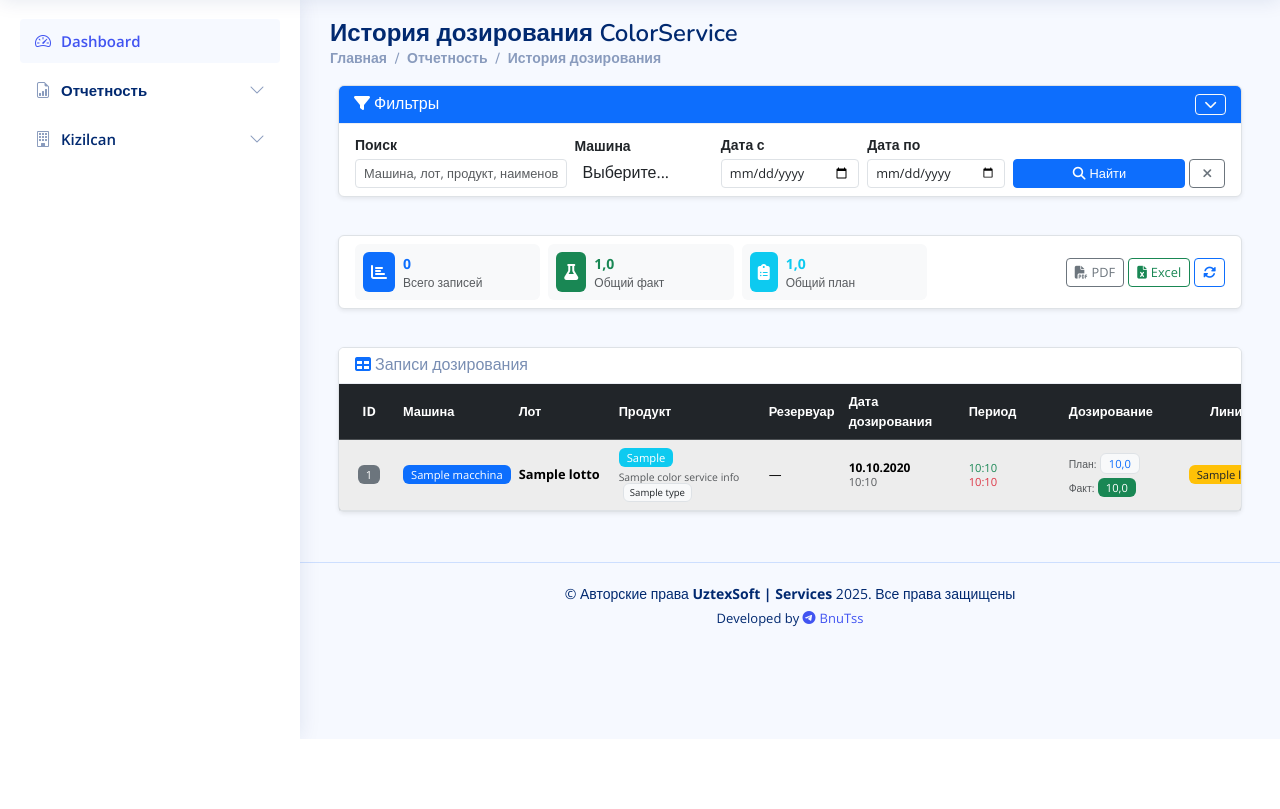
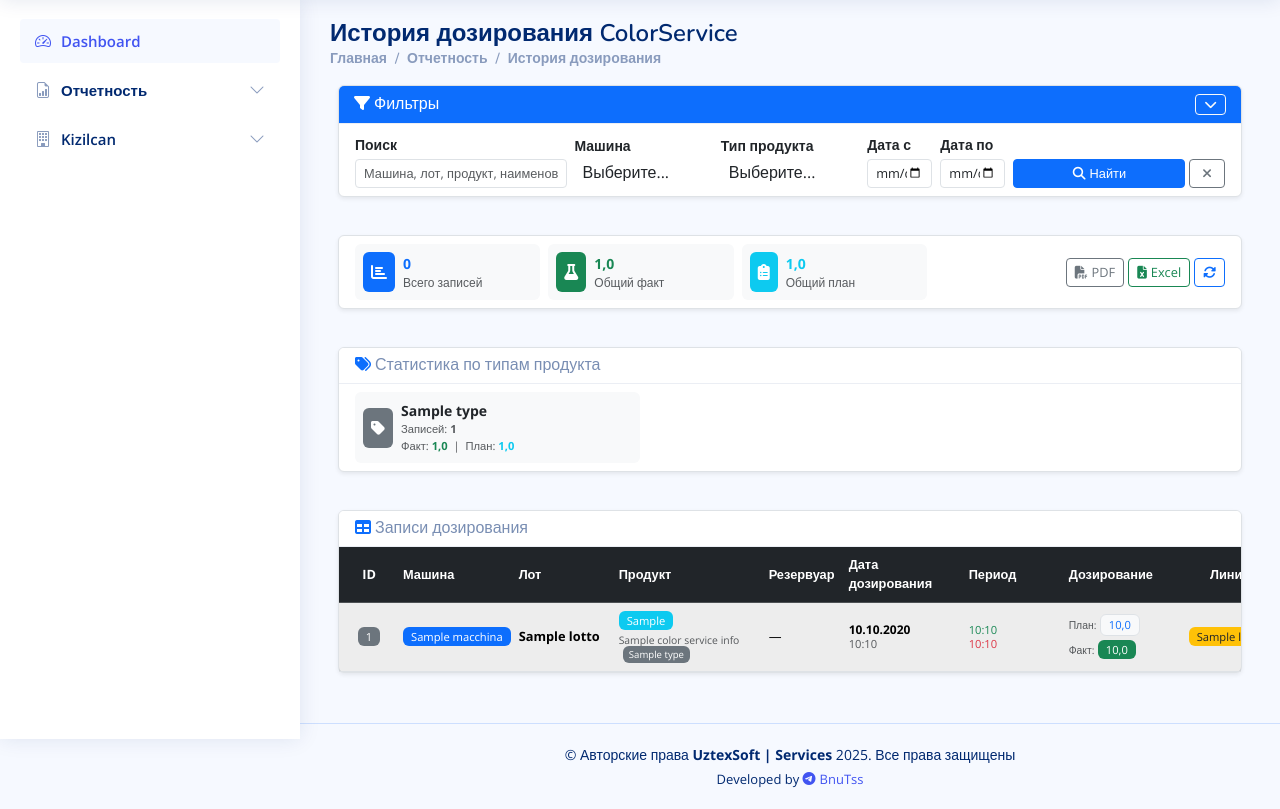
Before and after one commit to Bnutss/ColorService, a Django app: template reports/templates/sup_storico/sup_storico_list.html in a window 1280 px wide. Shown: the part 61-870 px from the top of the page. Before the commit the page ends 800 px from the top, so only its background shows below. Run offline with Django 5.2, Linux system fonts and the light colour scheme; tables that the repository leaves empty hold one stand-in row (values such as "Sample post"); the template is opened without the code that fills it: values that come from a table or form of the project are taken from there, most other values are stand-ins (such as "Sample title", 1, 10 or a date in 2020); some libraries are stand-ins or nearby versions.

Commit message:
fexid templates sup_storico_list.html

```diff
--- a/ColorService/settings.py
+++ b/ColorService/settings.py
@@ -7,7 +7,7 @@ SECRET_KEY = 'django-insecure-1s8^c-ee$-$b)a09)adadv4@dnd-$&ebs0k+)$kjndbi1fnvz$
 
 DEBUG = True
 
-ALLOWED_HOSTS = ['uztexsoft.uz', 'www.uztexsoft.uz', '127.0.0.1']
+ALLOWED_HOSTS = ['uztexsoft.uz', 'www.uztexsoft.uz', '127.0.0.1', '192.168.11.14']
 
 INSTALLED_APPS = [
     'django.contrib.admin',
--- a/reports/templates/sup_storico/sup_storico_list.html
+++ b/reports/templates/sup_storico/sup_storico_list.html
@@ -50,11 +50,29 @@
                                         </select>
                                     </div>
                                     <div class="col-lg-2 col-md-3 col-sm-6">
+                                        <label class="form-label mb-1 small fw-bold">Тип продукта</label>
+                                        <select class="form-select form-select-sm select2" name="product_type">
+                                            <option value="">Все типы</option>
+                                            {% for t in product_types %}
+                                                <option value="{{ t }}"
+                                                        {% if t == selected_product_type %}selected{% endif %}>
+                                                    {{ t }}
+                                                </option>
+                                            {% endfor %}
+                                            {% if has_nan_type %}
+                                                <option value="nan"
+                                                        {% if selected_product_type == 'nan' %}selected{% endif %}>
+                                                    Без типа
+                                                </option>
+                                            {% endif %}
+                                        </select>
+                                    </div>
+                                    <div class="col-lg-1 col-md-3 col-sm-6">
                                         <label class="form-label mb-1 small fw-bold">Дата с</label>
                                         <input type="date" class="form-control form-control-sm" name="date_from"
                                                value="{{ date_from }}">
                                     </div>
-                                    <div class="col-lg-2 col-md-3 col-sm-6">
+                                    <div class="col-lg-1 col-md-3 col-sm-6">
                                         <label class="form-label mb-1 small fw-bold">Дата по</label>
                                         <input type="date" class="form-control form-control-sm" name="date_to"
                                                value="{{ date_to }}">
@@ -79,6 +97,7 @@
                 </div>
             </div>
         </div>
+
         <div class="row mb-2">
             <div class="col-12">
                 <div class="card border shadow-sm">
@@ -140,6 +159,51 @@
                 </div>
             </div>
         </div>
+
+        {% if type_stats %}
+            <div class="row mb-2">
+                <div class="col-12">
+                    <div class="card border shadow-sm">
+                        <div class="card-header py-2 px-3">
+                            <h6 class="mb-0"><i class="fas fa-tags text-primary me-1"></i>Статистика по типам продукта
+                            </h6>
+                        </div>
+                        <div class="card-body py-2 px-3">
+                            <div class="row g-2">
+                                {% for stat in type_stats %}
+                                    {% if stat.count > 0 %}
+                                        <div class="col-md-4 col-sm-6">
+                                            <div class="d-flex align-items-center bg-light rounded p-2">
+                                                <div class="{% if stat.type == 'Краска' %}bg-danger{% elif stat.type == 'Химикат' %}bg-warning{% else %}bg-secondary{% endif %} rounded p-2 me-2 flex-shrink-0">
+                                                    <i class="fas fa-tag text-white"></i>
+                                                </div>
+                                                <div class="overflow-hidden">
+                                                    <div class="fw-bold small text-truncate">
+                                                        {% if stat.type == 'nan' %}Без типа{% else %}
+                                                            {{ stat.type }}{% endif %}
+                                                    </div>
+                                                    <div class="text-muted" style="font-size: 0.7rem;">
+                                                        Записей: <strong>{{ stat.count|intcomma }}</strong>
+                                                    </div>
+                                                    <div class="text-muted" style="font-size: 0.7rem;">
+                                                        Факт: <strong
+                                                            class="text-success">{{ stat.total_dosato|floatformat:1|intcomma }}</strong>
+                                                        &nbsp;|&nbsp;
+                                                        План: <strong
+                                                            class="text-info">{{ stat.total_da_dosare|floatformat:1|intcomma }}</strong>
+                                                    </div>
+                                                </div>
+                                            </div>
+                                        </div>
+                                    {% endif %}
+                                {% endfor %}
+                            </div>
+                        </div>
+                    </div>
+                </div>
+            </div>
+        {% endif %}
+
         <div class="row">
             <div class="col-12">
                 <div class="card border shadow-sm">
@@ -190,7 +254,7 @@
                                                     <div class="small text-muted mt-1" style="font-size: 0.65rem;">
                                                         {{ record.color_service_info.title }}
                                                         {% if record.color_service_info.type %}
-                                                            <span class="badge bg-light text-dark border ms-1"
+                                                            <span class="badge {% if record.color_service_info.type == 'Краска' %}bg-danger{% elif record.color_service_info.type == 'Химикат' %}bg-warning text-dark{% else %}bg-secondary{% endif %} ms-1"
                                                                   style="font-size: 0.6rem;">{{ record.color_service_info.type }}</span>
                                                         {% endif %}
                                                     </div>
@@ -292,14 +356,15 @@
                                             {% if page_obj.has_previous %}
                                                 <li class="page-item">
                                                     <a class="page-link py-1 px-2"
-                                                       href="?page=1{% if search_query %}&search={{ search_query }}{% endif %}{% if selected_macchina %}&macchina={{ selected_macchina }}{% endif %}{% if date_from %}&date_from={{ date_from }}{% endif %}{% if date_to %}&date_to={{ date_to }}{% endif %}">
+                                                       href="?page=1{% if search_query %}&search={{ search_query }}{% endif %}{% if selected_macchina %}&macchina={{ selected_macchina }}{% endif %}{% if selected_product_type %}&product_type={{ selected_product_type }}{% endif %}{% if date_from %}&date_from={{ date_from }}{% endif %}{% if date_to %}&date_to={{ date_to }}{% endif %}">
                                                         <i class="fas fa-angle-double-left"></i>
                                                     </a>
                                                 </li>
                                                 <li class="page-item">
-                                                    <a class="page-link py-1 px-2" href="?page=
+                                                    <a class="page-link py-1 px-2"
+                                                       href="?page=
 
-                                                            {{ page_obj.previous_page_number }}{% if search_query %}&search={{ search_query }}{% endif %}{% if selected_macchina %}&macchina={{ selected_macchina }}{% endif %}{% if date_from %}&date_from={{ date_from }}{% endif %}{% if date_to %}&date_to={{ date_to }}{% endif %}">
+                                                               {{ page_obj.previous_page_number }}{% if search_query %}&search={{ search_query }}{% endif %}{% if selected_macchina %}&macchina={{ selected_macchina }}{% endif %}{% if selected_product_type %}&product_type={{ selected_product_type }}{% endif %}{% if date_from %}&date_from={{ date_from }}{% endif %}{% if date_to %}&date_to={{ date_to }}{% endif %}">
                                                         <i class="fas fa-angle-left"></i>
                                                     </a>
                                                 </li>
@@ -312,25 +377,28 @@
                                                     </li>
                                                 {% elif num > page_obj.number|add:'-3' and num < page_obj.number|add:'3' %}
                                                     <li class="page-item">
-                                                        <a class="page-link py-1 px-2" href="?page=
+                                                        <a class="page-link py-1 px-2"
+                                                           href="?page=
 
-                                                                {{ num }}{% if search_query %}&search={{ search_query }}{% endif %}{% if selected_macchina %}&macchina={{ selected_macchina }}{% endif %}{% if date_from %}&date_from={{ date_from }}{% endif %}{% if date_to %}&date_to={{ date_to }}{% endif %}">{{ num }}</a>
+                                                                   {{ num }}{% if search_query %}&search={{ search_query }}{% endif %}{% if selected_macchina %}&macchina={{ selected_macchina }}{% endif %}{% if selected_product_type %}&product_type={{ selected_product_type }}{% endif %}{% if date_from %}&date_from={{ date_from }}{% endif %}{% if date_to %}&date_to={{ date_to }}{% endif %}">{{ num }}</a>
                                                     </li>
                                                 {% endif %}
                                             {% endfor %}
 
                                             {% if page_obj.has_next %}
                                                 <li class="page-item">
-                                                    <a class="page-link py-1 px-2" href="?page=
+                                                    <a class="page-link py-1 px-2"
+                                                       href="?page=
 
-                                                            {{ page_obj.next_page_number }}{% if search_query %}&search={{ search_query }}{% endif %}{% if selected_macchina %}&macchina={{ selected_macchina }}{% endif %}{% if date_from %}&date_from={{ date_from }}{% endif %}{% if date_to %}&date_to={{ date_to }}{% endif %}">
+                                                               {{ page_obj.next_page_number }}{% if search_query %}&search={{ search_query }}{% endif %}{% if selected_macchina %}&macchina={{ selected_macchina }}{% endif %}{% if selected_product_type %}&product_type={{ selected_product_type }}{% endif %}{% if date_from %}&date_from={{ date_from }}{% endif %}{% if date_to %}&date_to={{ date_to }}{% endif %}">
                                                         <i class="fas fa-angle-right"></i>
                                                     </a>
                                                 </li>
                                                 <li class="page-item">
-                                                    <a class="page-link py-1 px-2" href="?page=
+                                                    <a class="page-link py-1 px-2"
+                                                       href="?page=
 
-                                                            {{ paginator.num_pages }}{% if search_query %}&search={{ search_query }}{% endif %}{% if selected_macchina %}&macchina={{ selected_macchina }}{% endif %}{% if date_from %}&date_from={{ date_from }}{% endif %}{% if date_to %}&date_to={{ date_to }}{% endif %}">
+                                                               {{ paginator.num_pages }}{% if search_query %}&search={{ search_query }}{% endif %}{% if selected_macchina %}&macchina={{ selected_macchina }}{% endif %}{% if selected_product_type %}&product_type={{ selected_product_type }}{% endif %}{% if date_from %}&date_from={{ date_from }}{% endif %}{% if date_to %}&date_to={{ date_to }}{% endif %}">
                                                         <i class="fas fa-angle-double-right"></i>
                                                     </a>
                                                 </li>
@@ -345,6 +413,7 @@
             </div>
         </div>
     </div>
+
     <div id="loading-overlay" class="d-none position-fixed w-100 h-100 top-0 start-0 bg-dark bg-opacity-75"
          style="z-index: 9999;">
         <div class="d-flex justify-content-center align-items-center h-100">
```
Also changed, not shown: reports/views.py (+61 -7 lines).
